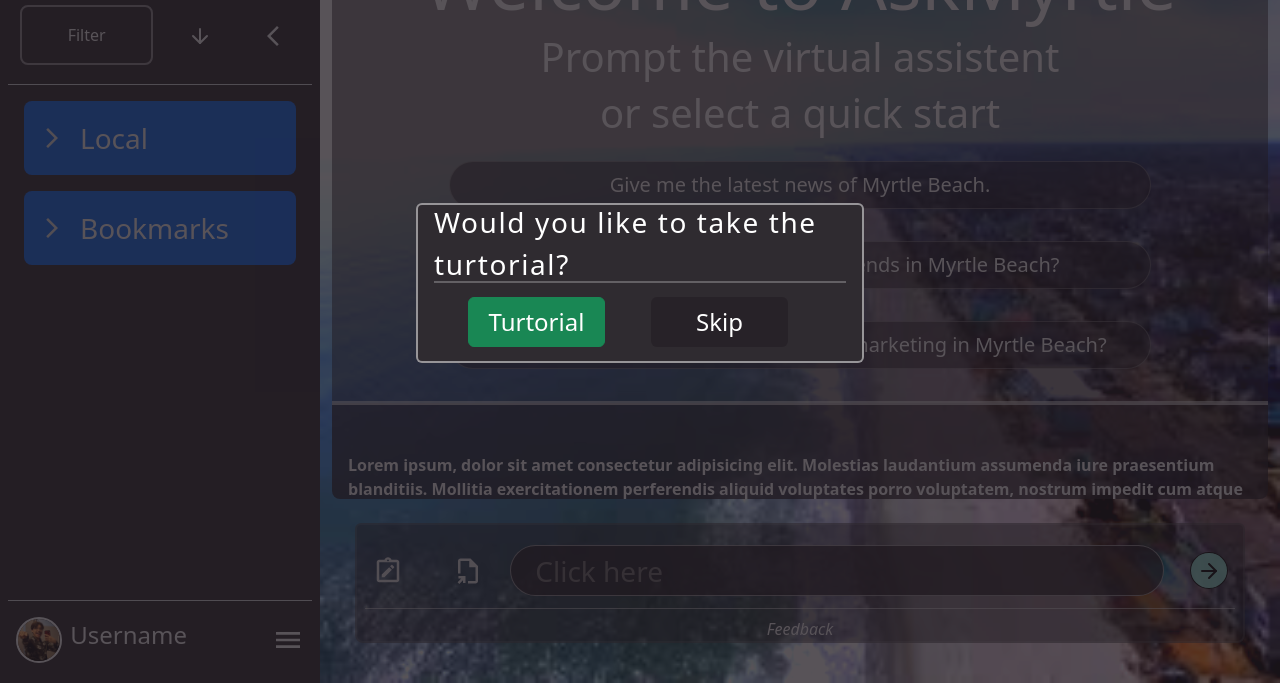
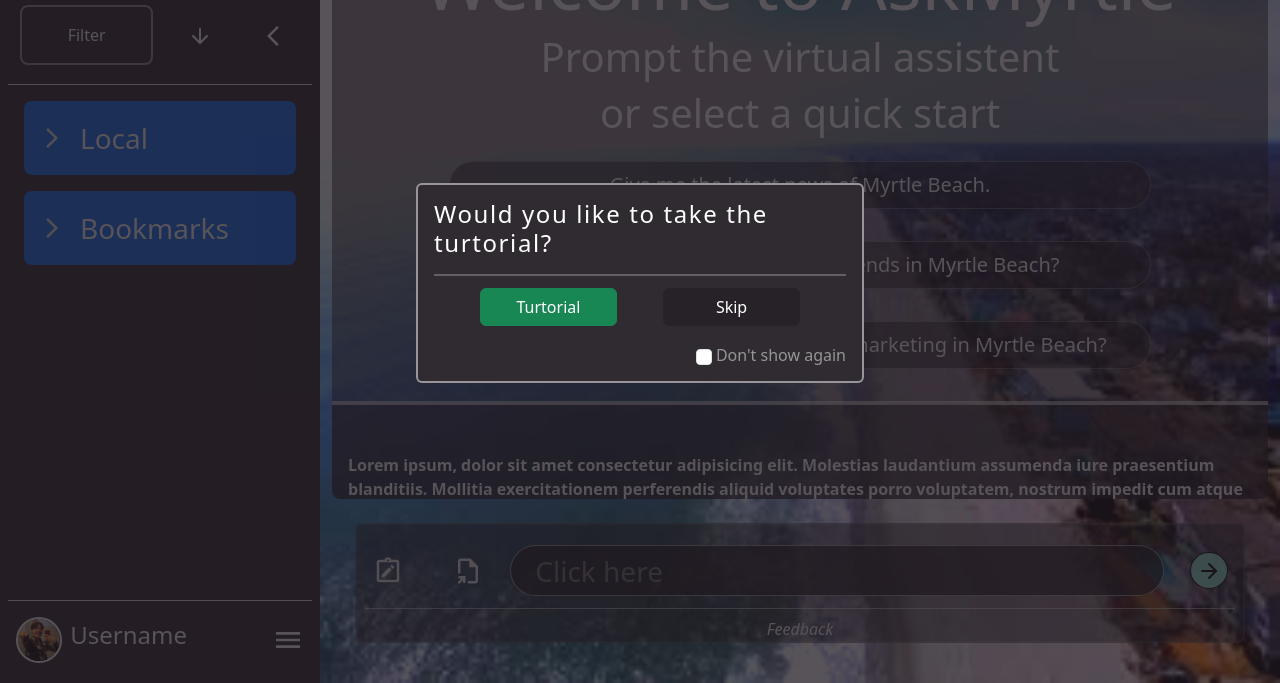
Before and after one commit to headlessdagger/AskMyrtle-Web-Code, a website: page New UI Plotting/index.html in a window 1280 px wide. Shown: the part 117-800 px from the top of the page. Drawn offline with Linux system fonts and the light colour scheme.

Commit message:
Slight notification popup changes

```diff
--- a/New UI Plotting/index.html
+++ b/New UI Plotting/index.html
@@ -14,20 +14,29 @@
     <img id="bodybg" class="background" src="resources/coast.jpg" alt="">
 
     <div id="welcome" class="center z-5 h-100 w-100 bg-1-75 position-fixed top-0 start-0">
-        <div id="notif" class="overflow-hidden px-3 rounded rounded-2 border border-2 border-white border-opacity-50 bg-1">
-            <div id="welcomeTitle" class="h-50 w-100 border-bottom border-2 border-white border-opacity-25 center fs-3 fw-light text-white">
-                Would you like to take the turtorial?
+        <div id="notif" class="flex-column center overflow-hidden px-3 rounded rounded-2 border border-2 border-white border-opacity-50 bg-1">
+            <div id="welcomeTitle" class="py-0 h-50 w-100 center fs-4 fw-light text-white">
+                <h4 class="fw-light py-3 border-bottom border-2 border-white border-opacity-25">
+                    Would you like to take the turtorial?
+
+                </h4>
             </div>
 
-            <div class="row h-50 w-100 center justify-content-evenly">
+            <div class="row h-25 w-100 center justify-content-evenly">
 
-                <button class="col-4 text-white btn fs-4 fw-light btn-success">
+                <button class="col-4 text-white btn fs-6 fw-light btn-success">
                     Turtorial
                 </button>
 
-                <button class="col-4 text-white btn fs-4 fw-light bg-1-50">
+                <button class="col-4 text-white btn fs-6 fw-light bg-1-50">
                     Skip
                 </button>
+
+
+            </div>
+            <div class="w-100 h-25 form-check justify-content-end center text-white-50 gap-1">
+                <input class="form-check-input" type="checkbox" value="True" id="greeting" />
+                <label class="form-check-label" for="greeting"> Don't show again </label>
             </div>
 
         </div>
--- a/New UI Plotting/styles copy.css
+++ b/New UI Plotting/styles copy.css
@@ -345,7 +345,7 @@ svg {
 
 #notif {
 
-    height: 20%;
+    height: 25%;
     width: 35%;
 }
 
```
